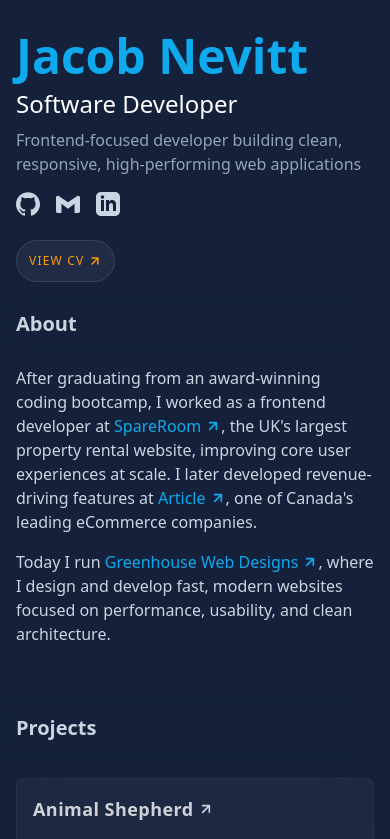
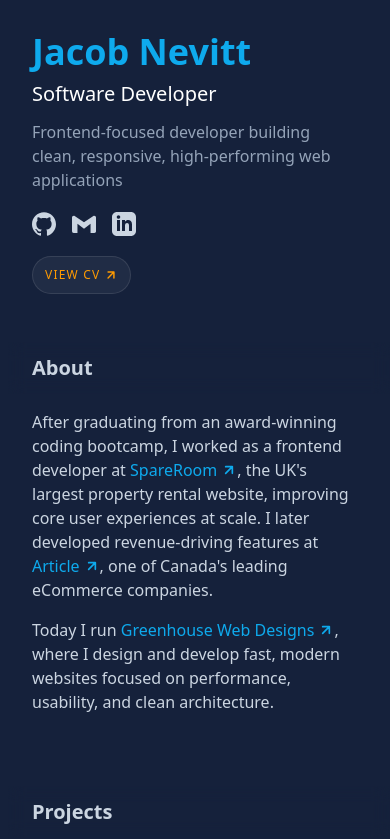
Before and after one commit to jacobadam/jacobnevitt-portfolio, a Next.js app: page / in a window 390 px wide. Shown: the top 839 px of the page. Built offline with nearby package versions, Linux system fonts and the light colour scheme.

Commit message:
update spacing on mobile

```diff
--- a/app/components/layout/side-nav.tsx
+++ b/app/components/layout/side-nav.tsx
@@ -31,15 +31,19 @@ export default function SideNav({ navLinks }: NavLinksProps) {
   }, []);
 
   return (
-    <aside className="lg:sticky lg:h-screen top-0 md:px-4">
-      <header className="flex flex-col max-w-2xl pt-4 lg:pb-12 mt-4 lg:my-18">
-        <h1 className="text-5xl font-bold mb-2 text-secondary">Jacob Nevitt</h1>
-        <h2 className="text-2xl mb-2 text-white">Software Developer</h2>
-        <h3 className="text-base mb-4 text-secondary-foreground max-w-lg">
+    <aside className="lg:sticky lg:h-screen top-0 px-4">
+      <header className="flex flex-col max-w-2xl pt-4 lg:pb-12 lg:my-18 mb-10 lg:mb-16">
+        <h1 className="text-4xl md:text-5xl font-bold mb-2 text-secondary">
+          Jacob Nevitt
+        </h1>
+        <h2 className="text-xl md:text-2xl mb-3 text-white">
+          Software Developer
+        </h2>
+        <h3 className="text-base mb-5 text-secondary-foreground max-w-lg">
           Frontend-focused developer building clean, responsive, high-performing
           web applications
         </h3>
-        <div className="flex flex-row gap-4 mb-6">
+        <div className="flex flex-row gap-4 mb-5 lg:mb-8">
           <a
             href="https://github.com/jacobadam"
             rel="noopener noreferrer"
@@ -86,7 +90,7 @@ export default function SideNav({ navLinks }: NavLinksProps) {
           href=""
           target="_blank"
           rel="noopener noreferrer"
-          className="group relative flex w-fit items-center gap-1 rounded-full border border-white/10 bg-white/5 px-3 py-3 font-medium text-xs uppercase tracking-widest text-amber-500  transition-all hover:bg-white/10 hover:border-white/20 active:scale-95"
+          className="group relative flex w-fit items-center gap-1 rounded-full border border-white/10 bg-white/5 px-3 py-2.5 font-medium text-xs uppercase tracking-widest text-amber-500  transition-all hover:bg-white/10 hover:border-white/20 active:scale-95"
         >
           <span className="relative z-10">View CV</span>
           <svg
--- a/app/layout.tsx
+++ b/app/layout.tsx
@@ -43,7 +43,7 @@ export default function RootLayout({
         className={`${geistSans.variable} ${geistMono.variable} antialiased`}
       >
         <ClientWrapper>
-          <div className="grid grid-cols-1 lg:grid-cols-2 bg-primary text-primary-foreground px-4 lg:px-20 mx-auto">
+          <div className="grid grid-cols-1 lg:grid-cols-2 bg-primary text-primary-foreground px-4 py-4 lg:py-0 lg:px-20 mx-auto">
             <SideNav navLinks={navLinks} />
             <main>{children}</main>
           </div>
--- a/app/page.tsx
+++ b/app/page.tsx
@@ -14,27 +14,27 @@ export default function Home() {
 
   return (
     <>
-      <section id="about" className="md:px-4 py-4 md:pb-8">
+      <section id="about" className="px-4 pt-2 pb-4 md:pb-8">
         <h1 className="sticky top-0 z-20 -mx-6 mb-4 w-screen px-6 py-3 backdrop-blur md:-mx-12 md:px-12 lg:sr-only lg:relative lg:top-auto lg:mx-auto lg:w-full lg:px-0 lg:py-0 lg:opacity-0 font-semibold text-xl">
           About
         </h1>
         <AboutSection />
       </section>
 
-      <section id="projects" className="md:px-4 py-4 md:py-8">
-        <h1 className="sticky top-0 z-20 -mx-6 mb-4 w-screen px-6 py-5 backdrop-blur md:-mx-12 md:px-12 lg:sr-only lg:relative lg:top-auto lg:mx-auto lg:w-full lg:px-0 lg:py-0 lg:opacity-0 font-semibold text-xl">
+      <section id="projects" className="px-4 mt-8 pt-2 pb-4 md:mt-16 md:pb-6">
+        <h1 className="sticky top-0 z-20 -mx-6 mb-4 w-screen px-6 py-3 backdrop-blur md:-mx-12 md:px-12 lg:sr-only lg:relative lg:top-auto lg:mx-auto lg:w-full lg:px-0 lg:py-0 lg:opacity-0 font-semibold text-xl">
           Projects
         </h1>
         <ProjectsSection />
       </section>
-      <section id="experience" className="md:px-4 py-4 md:py-8">
-        <h1 className="sticky top-0 z-20 -mx-6 mb-4 w-screen px-6 py-5 backdrop-blur md:-mx-12 md:px-12 lg:sr-only lg:relative lg:top-auto lg:mx-auto lg:w-full lg:px-0 lg:py-0 lg:opacity-0 font-semibold text-xl">
+      <section id="experience" className="px-4 mt-8 pt-2 pb-4 md:mt-16 md:pb-6">
+        <h1 className="sticky top-0 z-20 -mx-6 mb-4 w-screen px-6 py-3 backdrop-blur md:-mx-12 md:px-12 lg:sr-only lg:relative lg:top-auto lg:mx-auto lg:w-full lg:px-0 lg:py-0 lg:opacity-0 font-semibold text-xl">
           Experience
         </h1>
         <ExperienceSection />
       </section>
-      <section id="tech-stack" className="md:px-4 py-4 md:py-8">
-        <h1 className="sticky top-0 z-20 -mx-6 mb-4 w-screen px-6 py-5 backdrop-blur md:-mx-12 md:px-12 lg:sr-only lg:relative lg:top-auto lg:mx-auto lg:w-full lg:px-0 lg:py-0 lg:opacity-0 font-semibold text-xl">
+      <section id="tech-stack" className="px-4 mt-8 pt-2 pb-4 md:mt-16 md:pb-6">
+        <h1 className="sticky top-0 z-20 -mx-6 mb-4 w-screen px-6 py-3 backdrop-blur md:-mx-12 md:px-12 lg:sr-only lg:relative lg:top-auto lg:mx-auto lg:w-full lg:px-0 lg:py-0 lg:opacity-0 font-semibold text-xl">
           Tech Stack
         </h1>
         <TechStackSection />
```
